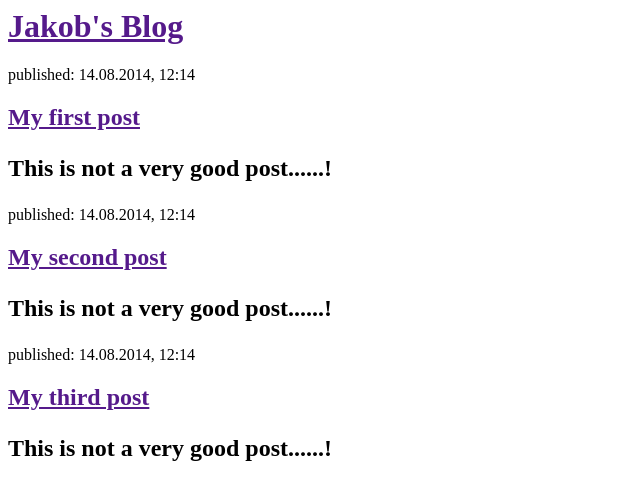
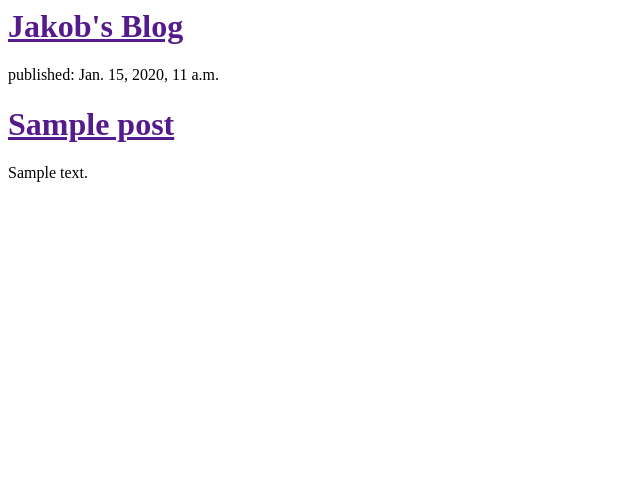
Before and after one commit to dmsgrd/my-first-blog, a Django app: template blog/templates/blog/post_list.html in a window 1280 px wide. Shown: the top 500 px of the page, without its empty margins (0-640 px from the left). Run offline with Django 3.2, Linux system fonts and the light colour scheme; the template is opened without the code that fills it: values that come from a table or form of the project are taken from there, others are empty; tables that the repository leaves empty hold one stand-in row (values such as "Sample post").

Commit message:
Modified templates to display posts from database.

```diff
--- a/blog/templates/blog/post_list.html
+++ b/blog/templates/blog/post_list.html
@@ -8,21 +8,16 @@
 		</div>
 
 		<div>
-			<p>published: 14.08.2014, 12:14</p>
-			<h2><a href="">My first post</a><h2>
-			<p>This is not a very good post......!</p>
-		</div>
 
-		<div>
-			<p>published: 14.08.2014, 12:14</p>
-			<h2><a href="">My second post</a><h2>
-			<p>This is not a very good post......!</p>
-		</div>
+			{% for post in posts %}
+				<div>
+					<p>published: {{ post.published_date }}</p>
+					<h1><a href="">{{ post.title }}</a></h1>
+					<p>{{ post.text|linebreaks }}</p>
 
-		<div>
-			<p>published: 14.08.2014, 12:14</p>
-			<h2><a href="">My third post</a><h2>
-			<p>This is not a very good post......!</p>
+				</div>
+			{% endfor %}
+
 		</div>
 	</body>
 </html>
--- a/blog/views.py
+++ b/blog/views.py
@@ -1,6 +1,9 @@
 from django.shortcuts import render
+from django.utils import timezone
+from .models import Post
 
 # Create your views here.
 
 def post_list(request):
-    return render(request, 'blog/post_list.html', {})
+    posts = Post.objects.filter(published_date__lte=timezone.now()).order_by('published_date')
+    return render(request, 'blog/post_list.html', {'posts': posts})
```
